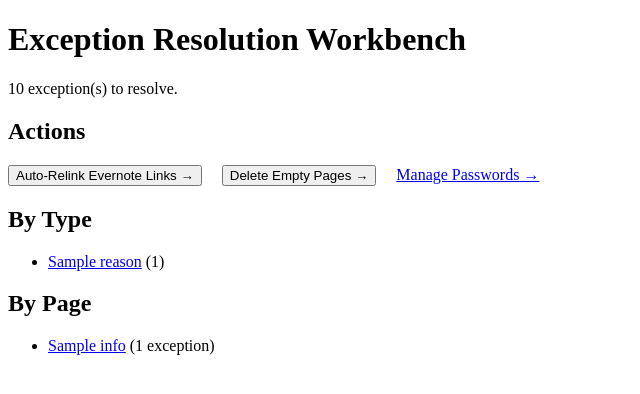
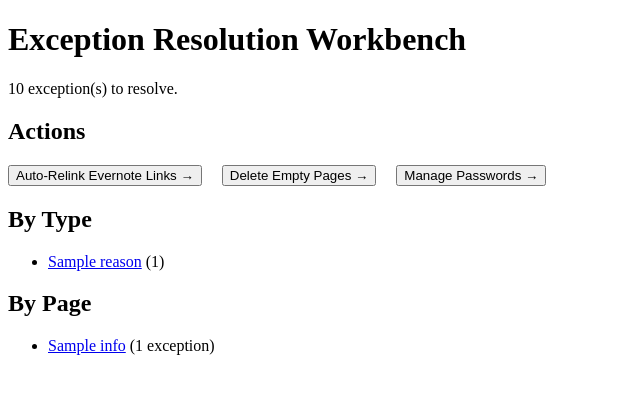
Before and after one commit to CamAtSlalom/e2n, a FastAPI app: template src/e2n/webui/templates/resolve_dashboard.html in a window 1280 px wide. Shown: the top 394 px of the page, without its empty margins (0-640 px from the left). Run offline with FastAPI, Linux system fonts and the light colour scheme; the template is opened without the code that fills it: most values are stand-ins (such as "Sample title", 1, 10 or a date in 2020).

Commit message:
ui: all three workbench action buttons are identical styled buttons

```diff
--- a/src/e2n/webui/templates/resolve_dashboard.html
+++ b/src/e2n/webui/templates/resolve_dashboard.html
@@ -13,7 +13,9 @@
 <form method="post" action="/resolve/delete-empty-pages" style="display:inline; margin-right:1em;" onsubmit="this.querySelector('button').disabled=true;this.querySelector('button').textContent='Deleting...';">
   <button type="submit">Delete Empty Pages →</button>
 </form>
-<a href="/resolve/passwords" class="button" style="display:inline-block; margin-right:1em;">Manage Passwords →</a>
+<form method="get" action="/passwords/" style="display:inline;">
+  <button type="submit">Manage Passwords →</button>
+</form>
 {% endif %}
 
 <h2>By Type</h2>
```
